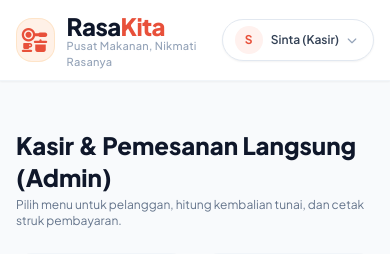
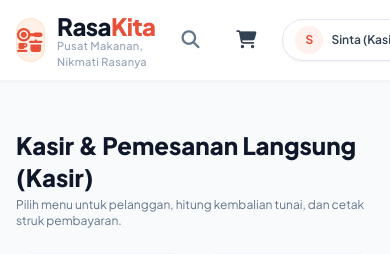
Before and after one commit to chanaini229-eng/rasakita, a Laravel app: page /admin/kasir in a window 390 px wide; the page is wider, and only the part inside the window is pictured. Shown: the top 254 px of that part. Run offline with Laravel 12, Linux system fonts and the light colour scheme; a user stored in the database is signed in; data comes from the database, SQL or seed files in the repository; some libraries are stand-ins or nearby versions.

Commit message:
Tambah mode POS kasir

```diff
--- a/resources/views/admin/pos/index.blade.php
+++ b/resources/views/admin/pos/index.blade.php
@@ -1,10 +1,12 @@
 @extends('layouts.app')
-@section('title', 'Mode Kasir Admin - RasaKita')
+@section('title', (auth()->user()->role === 'kasir' ? 'Mode Kasir' : 'Mode Kasir Admin') . ' - RasaKita')
 
 @section('content')
 <div class="max-w-7xl mx-auto px-4 sm:px-6 lg:px-8 py-8">
     <div class="mb-6">
-        <h1 class="text-2xl font-extrabold text-slate-900">Kasir & Pemesanan Langsung (Admin)</h1>
+        <h1 class="text-2xl font-extrabold text-slate-900">
+            Kasir & Pemesanan Langsung ({{ auth()->user()->role === 'kasir' ? 'Kasir' : 'Admin' }})
+        </h1>
         <p class="text-xs text-slate-500 mt-1">Pilih menu untuk pelanggan, hitung kembalian tunai, dan cetak struk pembayaran.</p>
     </div>
 
@@ -51,7 +53,7 @@
                     <p class="text-xs text-slate-400 py-4 text-center">Belum ada item dipilih.</p>
                 @endforelse
 
-                <form action="{{ route('admin.pos.store') }}" method="POST" class="space-y-3 pt-2">
+                <form action="{{ auth()->user()->role === 'kasir' ? route('kasir.pos.store') : route('admin.pos.store') }}" method="POST" class="space-y-3 pt-2">
                     @csrf
                     <div>
                         <label class="block text-xs font-semibold text-slate-700 mb-1">Akun Pelanggan (Opsional)</label>
--- a/resources/views/kasir/dashboard.blade.php
+++ b/resources/views/kasir/dashboard.blade.php
@@ -13,7 +13,10 @@
             <p class="text-xs sm:text-sm text-slate-500 mt-1">Konfirmasi pesanan pelanggan, kelola daftar menu, dan cetak struk pembayaran.</p>
         </div>
         <div class="flex flex-wrap gap-2.5">
-            <a href="{{ route('kasir.pesanan.index') }}" class="btn-brand px-5 py-2.5 rounded-xl text-xs font-bold flex items-center gap-2">
+            <a href="{{ route('kasir.pos.index') }}" class="btn-brand px-5 py-2.5 rounded-xl text-xs font-bold flex items-center gap-2">
+                <i class="fa-solid fa-cash-register"></i> Mode Kasir
+            </a>
+            <a href="{{ route('kasir.pesanan.index') }}" class="px-5 py-2.5 rounded-xl bg-amber-500 hover:bg-amber-600 text-white text-xs font-bold flex items-center gap-2">
                 <i class="fa-solid fa-clipboard-check"></i> Konfirmasi Pesanan ({{ $pesananPerluKonfirmasi }})
             </a>
             <a href="{{ route('kasir.menu.create') }}" class="px-5 py-2.5 rounded-xl bg-slate-900 hover:bg-slate-800 text-white text-xs font-bold flex items-center gap-2">
--- a/resources/views/layouts/app.blade.php
+++ b/resources/views/layouts/app.blade.php
@@ -148,25 +148,25 @@
                 </a>
 
                 <!-- Desktop Nav Links (Dinamis sesuai Role) -->
-                <nav class="hidden md:flex items-center space-x-7">
+                <nav class="hidden md:flex items-center space-x-4 lg:space-x-5 whitespace-nowrap">
                     @if(auth()->check() && auth()->user()->role === 'kasir')
+                        <a href="{{ route('home') }}" class="text-sm font-semibold transition-colors {{ request()->routeIs('home') ? 'text-[#e8503a] border-b-2 border-[#e8503a] pb-1' : 'text-slate-600 hover:text-[#e8503a]' }}">
+                            Beranda
+                        </a>
                         <a href="{{ route('kasir.dashboard') }}" class="text-sm font-semibold transition-colors {{ request()->routeIs('kasir.dashboard') ? 'text-[#e8503a] border-b-2 border-[#e8503a] pb-1' : 'text-slate-600 hover:text-[#e8503a]' }}">
-                            Dashboard Kasir
+                            Dashboard
                         </a>
                         <a href="{{ route('kasir.menu.index') }}" class="text-sm font-semibold transition-colors {{ request()->routeIs('kasir.menu.*') ? 'text-[#e8503a] border-b-2 border-[#e8503a] pb-1' : 'text-slate-600 hover:text-[#e8503a]' }}">
-                            Daftar Menu
+                            Kelola Menu
                         </a>
                         <a href="{{ route('kasir.pesanan.index') }}" class="text-sm font-semibold transition-colors {{ request()->routeIs('kasir.pesanan.*') ? 'text-[#e8503a] border-b-2 border-[#e8503a] pb-1' : 'text-slate-600 hover:text-[#e8503a]' }}">
                             Konfirmasi Pesanan
                         </a>
                         <a href="{{ route('kasir.laporan.index') }}" class="text-sm font-semibold transition-colors {{ request()->routeIs('kasir.laporan.*') ? 'text-[#e8503a] border-b-2 border-[#e8503a] pb-1' : 'text-slate-600 hover:text-[#e8503a]' }}">
-                            Laporan & Struk
+                            Laporan
                         </a>
-                        <a href="{{ route('about') }}" class="text-sm font-semibold transition-colors {{ request()->routeIs('about') ? 'text-[#e8503a] border-b-2 border-[#e8503a] pb-1' : 'text-slate-600 hover:text-[#e8503a]' }}">
-                            Tentang Kami
-                        </a>
-                        <a href="{{ route('contact') }}" class="text-sm font-semibold transition-colors {{ request()->routeIs('contact') ? 'text-[#e8503a] border-b-2 border-[#e8503a] pb-1' : 'text-slate-600 hover:text-[#e8503a]' }}">
-                            Kontak
+                        <a href="{{ route('order.history') }}" class="text-sm font-semibold transition-colors {{ request()->routeIs('order.history') ? 'text-[#e8503a] border-b-2 border-[#e8503a] pb-1' : 'text-slate-600 hover:text-[#e8503a]' }}">
+                            Riwayat Transaksi
                         </a>
                     @elseif(auth()->check() && auth()->user()->role === 'admin')
                         <a href="{{ route('home') }}" class="text-sm font-semibold transition-colors {{ request()->routeIs('home') ? 'text-[#e8503a] border-b-2 border-[#e8503a] pb-1' : 'text-slate-600 hover:text-[#e8503a]' }}">
@@ -210,7 +210,6 @@
 
                 <!-- Right Side Actions: Search, Cart, User -->
                 <div class="flex items-center gap-4">
-                    @if(!auth()->check() || auth()->user()->role !== 'kasir')
                     <!-- Search Icon Trigger -->
                     <a href="{{ auth()->check() && auth()->user()->role === 'admin' ? route('admin.menus.index') : route('menu.index') }}" class="w-10 h-10 rounded-full flex items-center justify-center text-slate-500 hover:text-[#e8503a] hover:bg-orange-50 transition" title="Cari Menu">
                         <i class="fa-solid fa-magnifying-glass text-lg"></i>
@@ -227,7 +226,6 @@
                             {{ $cartCount }}
                         </span>
                     </a>
-                    @endif
 
                     <!-- User Profile / Auth Button -->
                     @auth
@@ -261,7 +259,14 @@
                                         <i class="fa-solid fa-clipboard-check text-slate-400"></i> Konfirmasi Pesanan
                                     </a>
                                     <a href="{{ route('kasir.laporan.index') }}" class="flex items-center gap-2.5 px-4 py-2.5 text-xs font-medium text-slate-700 hover:bg-orange-50 hover:text-[#e8503a] transition">
-                                        <i class="fa-solid fa-receipt text-slate-400"></i> Laporan & Struk
+                                        <i class="fa-solid fa-file-invoice-dollar text-slate-400"></i> Laporan
+                                    </a>
+                                    <div class="border-t border-slate-100 my-1"></div>
+                                    <a href="{{ route('order.history') }}" class="flex items-center gap-2.5 px-4 py-2.5 text-xs font-medium text-slate-700 hover:bg-orange-50 hover:text-[#e8503a] transition">
+                                        <i class="fa-solid fa-receipt text-slate-400"></i> Riwayat Transaksi Saya
+                                    </a>
+                                    <a href="{{ route('cart.index') }}" class="flex items-center gap-2.5 px-4 py-2.5 text-xs font-medium text-slate-700 hover:bg-orange-50 hover:text-[#e8503a] transition">
+                                        <i class="fa-solid fa-cart-shopping text-slate-400"></i> Keranjang Pesanan
                                     </a>
                                 @elseif(auth()->user()->role === 'admin')
                                     <a href="{{ route('admin.menus.index') }}" class="flex items-center gap-2.5 px-4 py-2.5 text-xs font-medium text-slate-700 hover:bg-orange-50 hover:text-[#e8503a] transition">
@@ -384,6 +389,7 @@
                             <li><a href="{{ route('kasir.menu.index') }}" class="hover:text-white transition">Kelola Daftar Menu</a></li>
                             <li><a href="{{ route('kasir.pesanan.index') }}" class="hover:text-white transition">Konfirmasi Pesanan</a></li>
                             <li><a href="{{ route('kasir.laporan.index') }}" class="hover:text-white transition">Laporan & Struk</a></li>
+                            <li><a href="{{ route('order.history') }}" class="hover:text-white transition">Riwayat Transaksi Saya</a></li>
                         @elseif(auth()->check() && auth()->user()->role === 'admin')
                             <li><a href="{{ route('home') }}" class="hover:text-white transition">Beranda</a></li>
                             <li><a href="{{ route('admin.menus.index') }}" class="hover:text-white transition">Kelola Daftar Menu</a></li>
--- a/routes/web.php
+++ b/routes/web.php
@@ -84,6 +84,10 @@ Route::middleware(['auth', 'role:kasir,admin'])->prefix('kasir')->name('kasir.')
     // Daftar Menu (Kelola Menu: Tambah, Edit, Hapus)
     Route::resource('menu', KasirMenuController::class)->except(['show']);
 
+    // Mode Kasir / Pemesanan Langsung (POS)
+    Route::get('/pos', [AdminPosController::class, 'index'])->name('pos.index');
+    Route::post('/pos/pesan', [AdminPosController::class, 'store'])->name('pos.store');
+
     // Konfirmasi Pesanan Mandiri dari Pelanggan
     Route::get('/pesanan', [KasirOrderController::class, 'konfirmasiIndex'])->name('pesanan.index');
     Route::patch('/pesanan/{order}/status', [KasirOrderController::class, 'updateStatus'])->name('pesanan.status');
```
Lines whose indentation alone changed are shown as unchanged.
